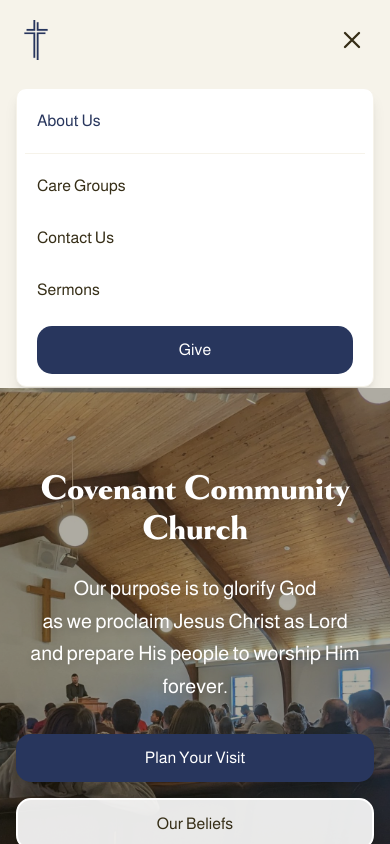
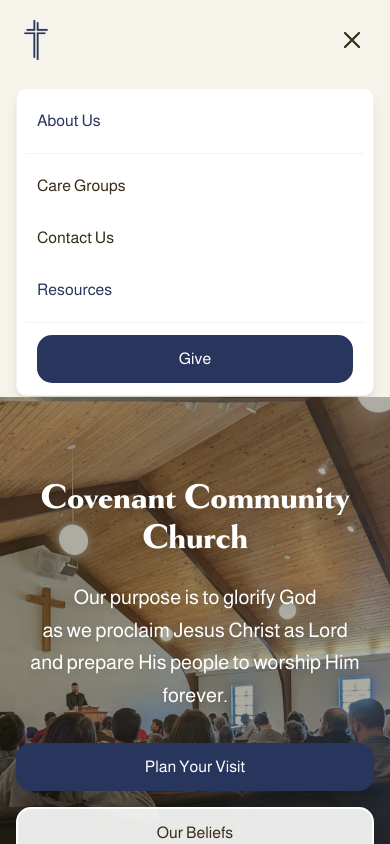
Before and after one commit to Covenant-Community-Church/website, a Next.js app: page / in a window 390 px wide. Both pictures are taken after a click on the button "Toggle mobile menu". Shown: the top 844 px of the page. Built offline with nearby package versions, Linux system fonts and the light colour scheme.

Commit message:
header fix

```diff
--- a/components/Header.tsx
+++ b/components/Header.tsx
@@ -215,11 +215,37 @@
                                 Contact Us
                             </a>
 
-                            <a href="/sermons"
-                                className="block px-3 py-3 text-base text-brown hover:bg-warm font-body rounded-lg"
-                                onClick={() => setIsMobileMenuOpen(false)}>
-                                Sermons
-                            </a>
+                            {/* Resources Section */}
+                            <div className="border-b border-warm pb-2 mb-2">
+                                <button
+                                    className="w-full text-left px-3 py-3 text-base font-medium text-navy font-body"
+                                    onClick={() => setIsResourcesOpen((v) => !v)}
+                                    aria-haspopup="true"
+                                    aria-expanded={isResourcesOpen}
+                                    aria-controls="about-mobile-menu"
+                                >
+                                    Resources
+                                </button>
+                                {isResourcesOpen && (
+                                    <div id="about-mobile-menu">
+                                        <a href="/sermons"
+                                            className="block px-6 py-3 text-base text-brown hover:bg-warm font-body"
+                                            onClick={() => { setIsResourcesOpen(false); setIsResourcesOpen(false); }}>
+                                            Sermons
+                                        </a>
+                                        <a href="/blog"
+                                            className="block px-6 py-3 text-base text-brown hover:bg-warm font-body"
+                                            onClick={() => { setIsResourcesOpen(false); setIsResourcesOpen(false); }}>
+                                            Pastor's Blog
+                                        </a>
+                                        <a href="/family-worship"
+                                            className="block px-6 py-3 text-base text-brown hover:bg-warm font-body"
+                                            onClick={() => { setIsResourcesOpen(false); setIsResourcesOpen(false); }}>
+                                            Family Worship Guides
+                                        </a>
+                                    </div>
+                                )}
+                            </div>
 
                             <a href="https://covenantcc.churchcenter.com/giving"
                                 className="block bg-navy hover:bg-navy/90 text-white px-3 py-3 rounded-2xl text-base font-medium font-body mx-3 mt-3 text-center"
```
